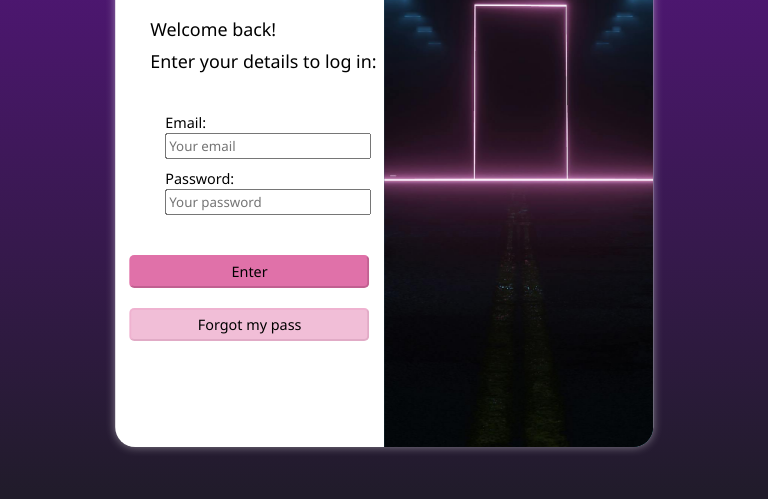
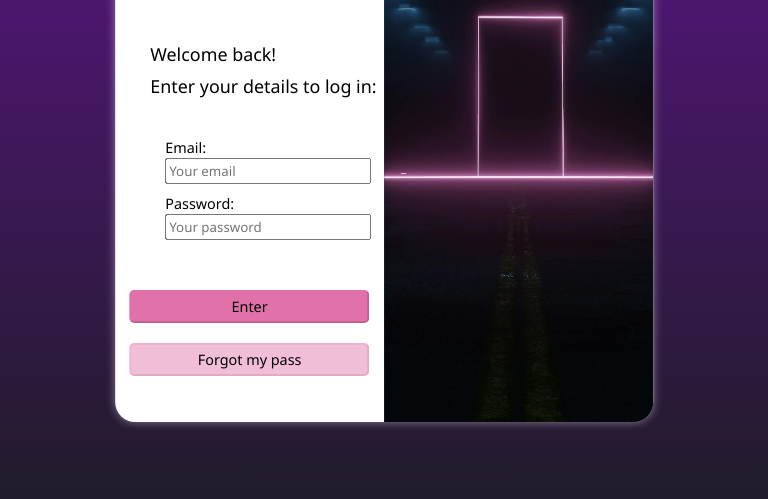
Before and after one commit to Brunapessoa/login-project, a plain HTML site: page index.html in a window 768 px wide. Shown: the part 253-752 px from the top of the page. Drawn offline with Linux system fonts and the light colour scheme.

Commit message:
style details

```diff
--- a/styles/media-query.css
+++ b/styles/media-query.css
@@ -9,7 +9,7 @@
 
     #login {
         width: 70vw;
-        height: 600px;
+        height: 550px;
     }
 
     #image {
@@ -53,7 +53,7 @@
     } */
 
     #buttons {
-        margin-top: 30px;
+        margin-top: 40px;
     }
 
     #enterBtn {
@@ -93,7 +93,7 @@
     }
 
     h1 {
-        margin-top: 45px;
+        margin-top: 35px;
         margin-bottom: 35px;
         text-align: center;
         font-size: 2.8em;
```
